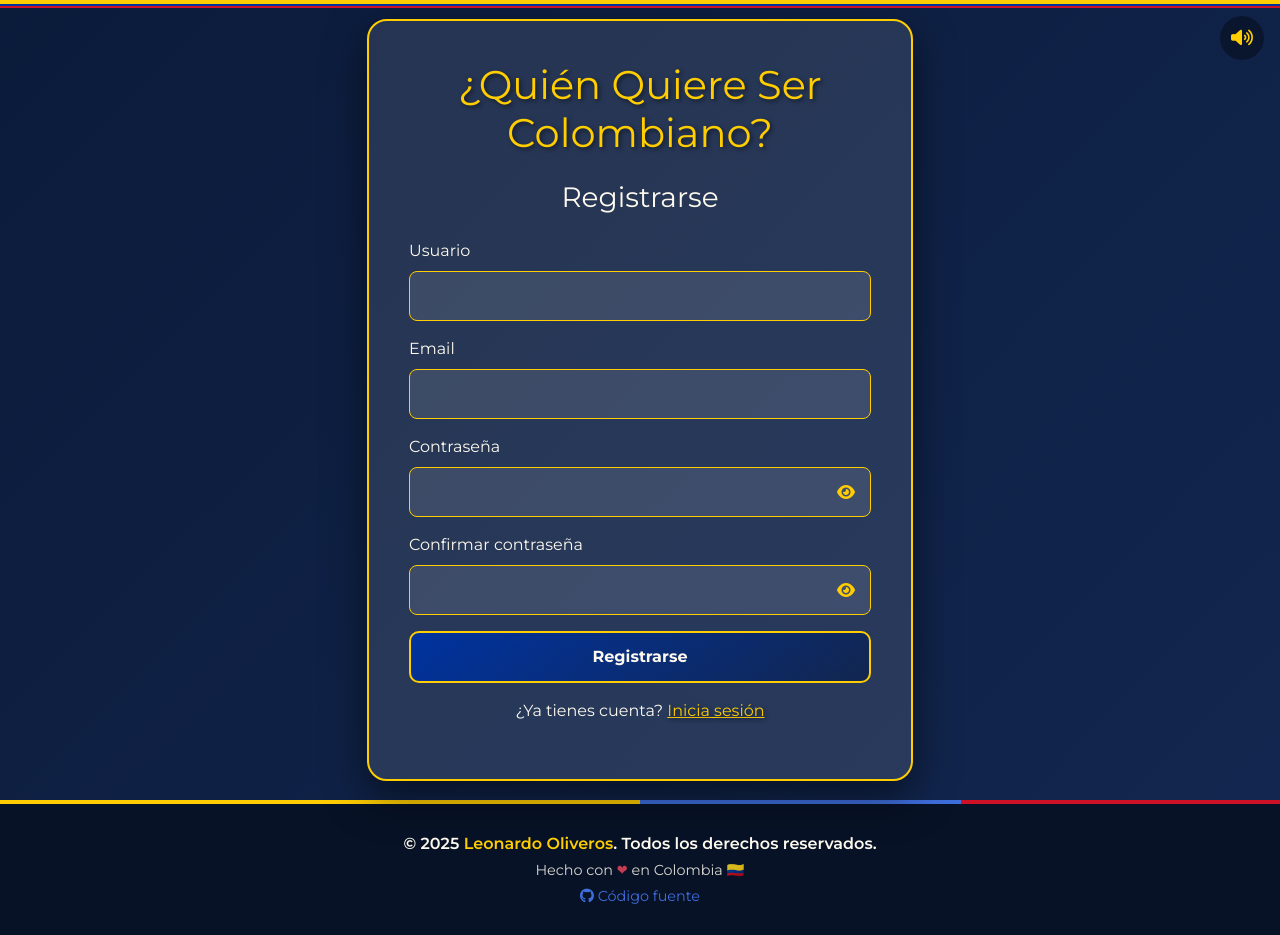
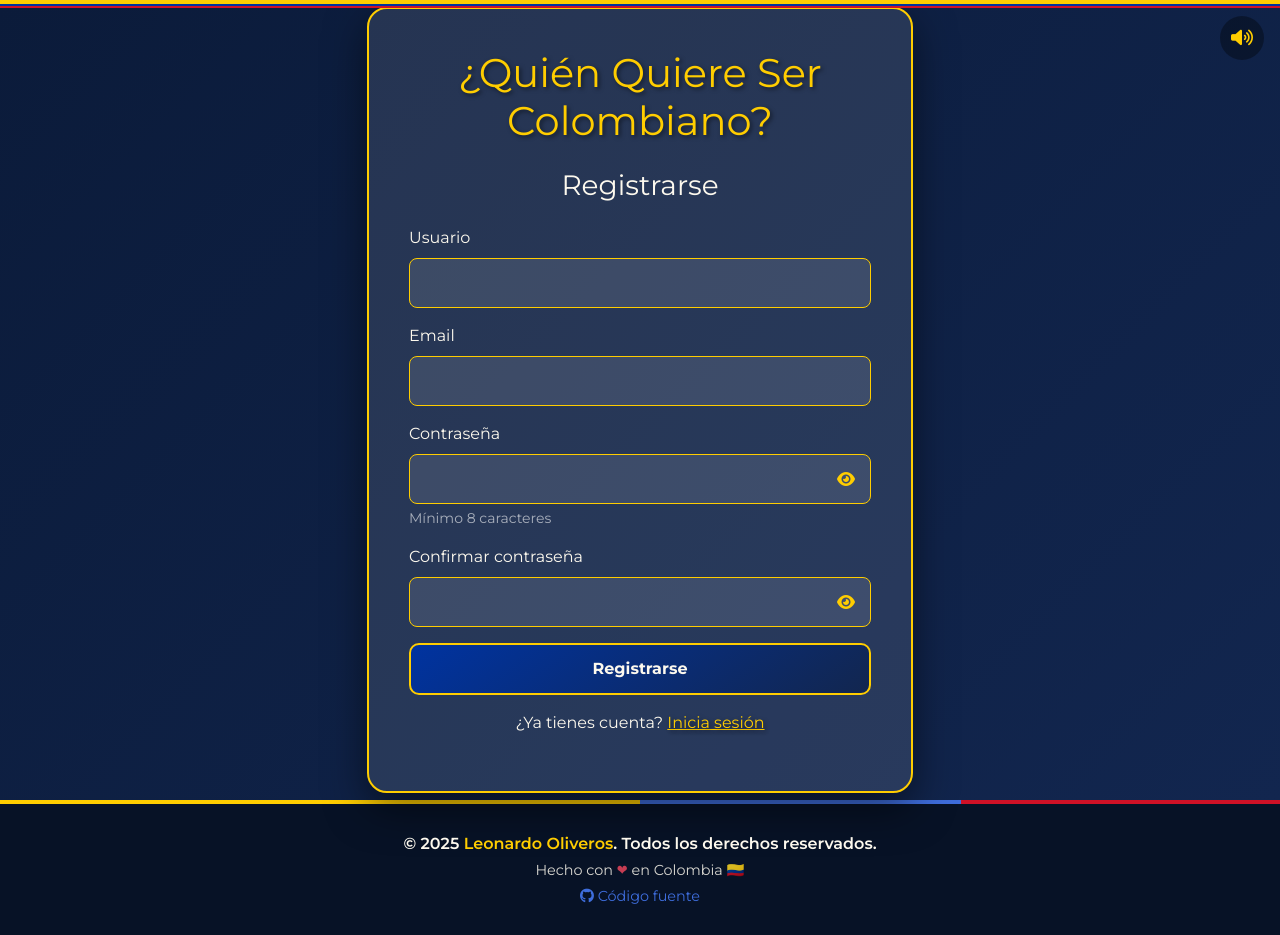
Before and after one commit to LeonardOliveros/quien-quiere-ser-colombiano, a Vue app in the folder frontend/: page /login in a window 1280 px wide. Both pictures are taken after a click on the link "Regístrate". Built offline with nearby package versions, Linux system fonts and the light colour scheme; no server answers.

Commit message:
feat(frontend): validar longitud mínima de contraseña en registro
Agrega validación de 8 caracteres mínimo en el cliente antes de
enviar el formulario de registro.

```diff
--- a/frontend/src/views/LoginView.vue
+++ b/frontend/src/views/LoginView.vue
@@ -85,6 +85,7 @@
                       class="form-control"
                       id="registerPassword"
                       v-model="registerForm.password"
+                      minlength="8"
                       required
                     >
                     <button
@@ -97,6 +98,7 @@
                       <i :class="showRegisterPassword ? 'fas fa-eye-slash' : 'fas fa-eye'"></i>
                     </button>
                   </div>
+                  <small class="form-hint">Mínimo 8 caracteres</small>
                 </div>
                 <div class="mb-3">
                   <label for="registerConfirmPassword" class="form-label">Confirmar contraseña</label>
@@ -189,6 +191,11 @@ async function handleLogin() {
 async function handleRegister() {
   registerError.value = ''
   registerSuccess.value = ''
+
+  if (registerForm.value.password.length < 8) {
+    registerError.value = 'La contraseña debe tener al menos 8 caracteres'
+    return
+  }
 
   if (registerForm.value.password !== confirmPassword.value) {
     registerError.value = 'Las contraseñas no coinciden'
@@ -288,6 +295,12 @@ async function handleRegister() {
   margin-top: 4px;
 }
 
+.form-hint {
+  color: rgba(255, 255, 255, 0.6);
+  display: block;
+  margin-top: 4px;
+}
+
 .btn-primary {
   background: linear-gradient(145deg, var(--accent-color), var(--secondary-color));
   border: 2px solid var(--gold-color);
```
